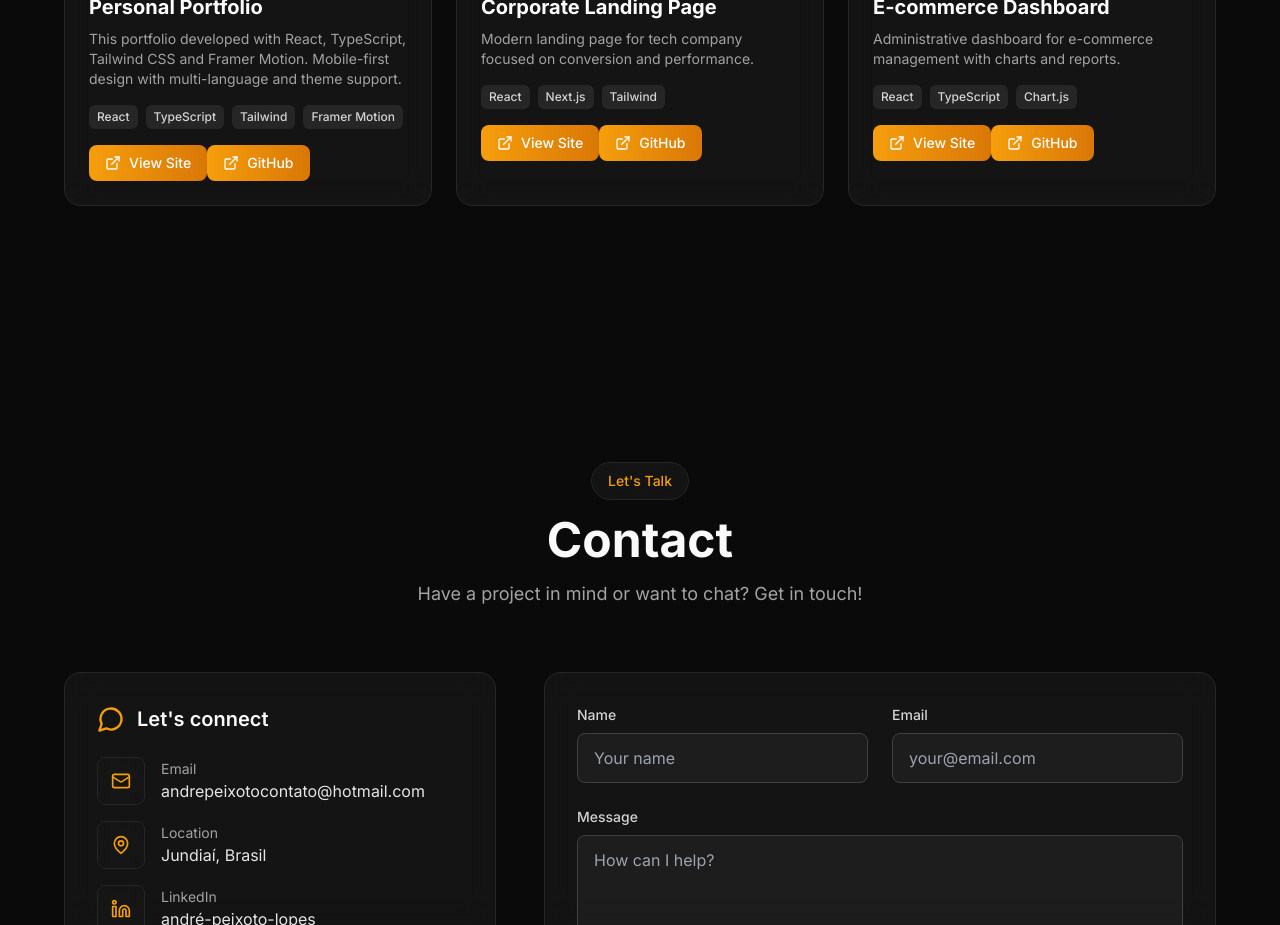
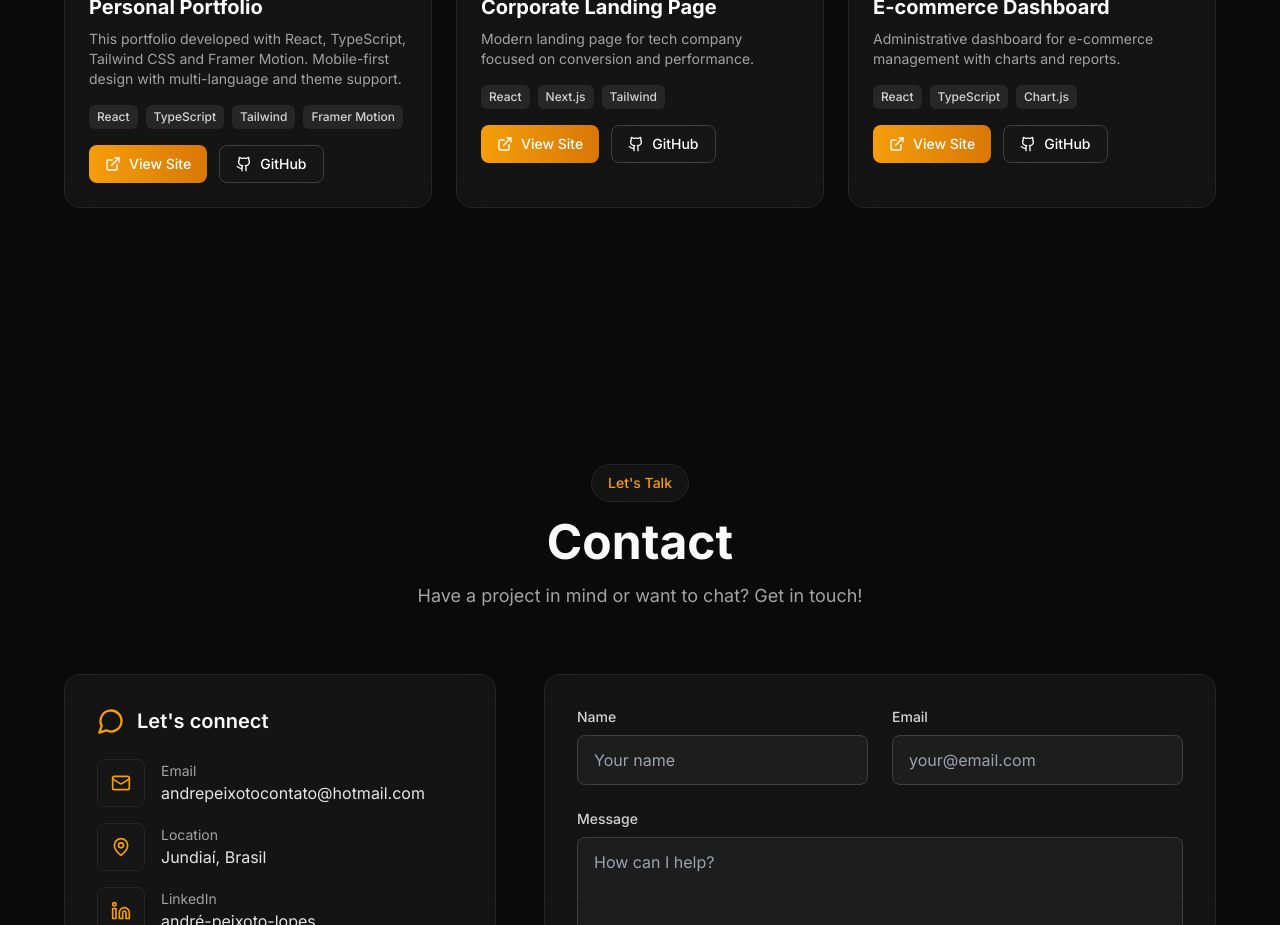
Before and after one commit to Andre-peixoto-lopes/portfolio2026, a React (Vite) app: page / in a window 1280 px wide. Shown: the part 6160-7085 px from the top of the page. Built offline with nearby package versions, Linux system fonts and the light colour scheme.

Commit message:
github button

```diff
--- a/src/components/Projects.tsx
+++ b/src/components/Projects.tsx
@@ -1,7 +1,7 @@
 import { motion } from 'framer-motion'
 import { useInView } from 'framer-motion'
 import { useRef, useState } from 'react'
-import { ExternalLink, Copy, Check, Globe, Code2 } from 'lucide-react'
+import { ExternalLink, Copy, Check, Globe, Code2, Github } from 'lucide-react'
 import { useLanguage, Language } from '../contexts/LanguageContext'
 
 type LocalizedText = Record<Language, string>
@@ -382,6 +382,7 @@ if __name__ == "__main__":
                       ))}
                     </div>
 
+                    <div className="flex gap-3">
                       <motion.a
                         href={project.url}
                         target="_blank"
@@ -393,17 +394,19 @@ if __name__ == "__main__":
                         <ExternalLink size={16} />
                         {t.projects.viewSite}
                       </motion.a>
+
                       <motion.a
                         href={project.github}
                         target="_blank"
                         rel="noopener noreferrer"
                         whileHover={{ scale: 1.02 }}
                         whileTap={{ scale: 0.98 }}
-                      className="inline-flex items-center gap-2 px-4 py-2 rounded-lg bg-gradient-primary text-white text-sm font-medium"
+                        className="inline-flex items-center gap-2 px-4 py-2 rounded-lg glass text-dark-700 dark:text-white text-sm font-medium border border-dark-200 dark:border-dark-700"
                       >
-                      <ExternalLink size={16} />
+                        <Github size={16} />
                         {t.projects.viewGithub}
                       </motion.a>
+                    </div>
                   </div>
                 </motion.div>
               ))}
```
Lines whose indentation alone changed are shown as unchanged.
